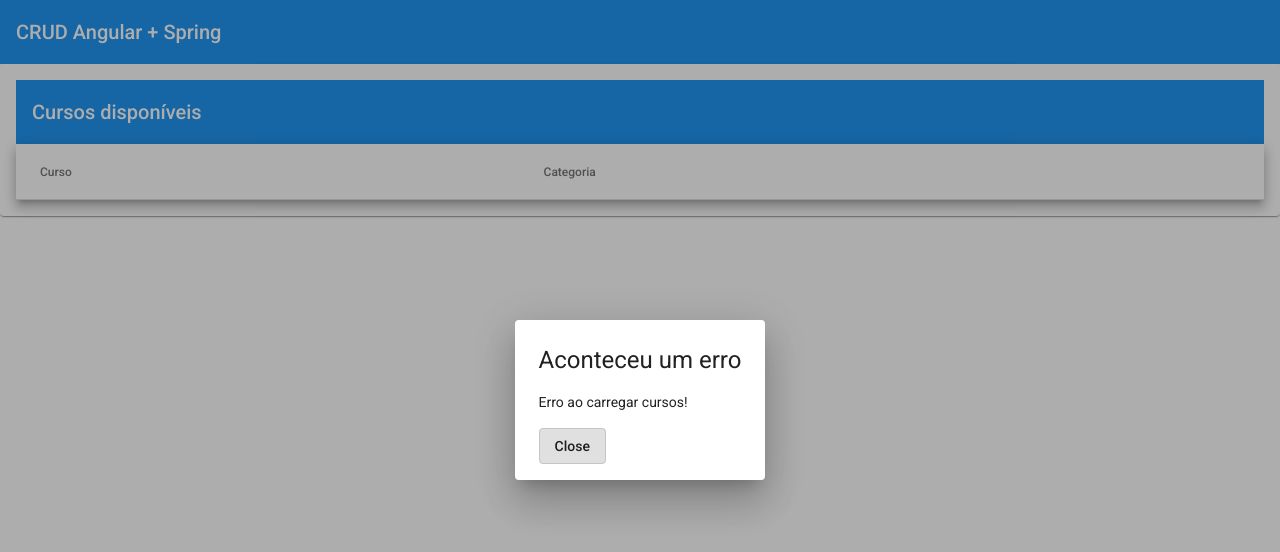
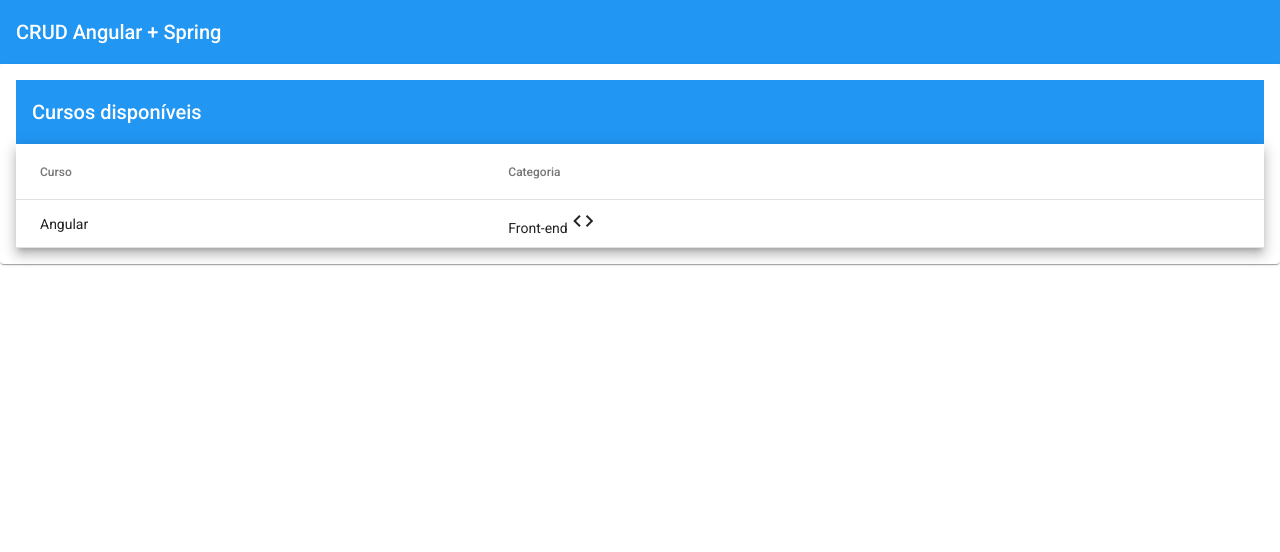
Before and after one commit to Joao-Augusto-Oliveira/crudangular, an Angular app: page /courses in a window 1280 px wide. Shown: the top 552 px of the page. Built offline with nearby package versions, Linux system fonts and the light colour scheme; no server answers.

Commit message:
Aula 12: Lista de Cursos: Pipe para mostrar ícone

```diff
--- a/src/app/courses/courses/courses.component.html
+++ b/src/app/courses/courses/courses.component.html
@@ -12,7 +12,9 @@
     <!-- Category Column -->
     <ng-container matColumnDef="category">
       <th mat-header-cell *matHeaderCellDef> Categoria </th>
-      <td mat-cell *matCellDef="let course"> {{ course.category }} </td>
+      <td mat-cell *matCellDef="let course"> {{ course.category }}
+        <mat-icon aria-hidden="false" aria-label="Categoria do Curso">{{ course.category | category }}</mat-icon>
+      </td>
     </ng-container>
 
     <tr mat-header-row *matHeaderRowDef="displayedColumns"></tr>
--- a/src/app/courses/services/courses.service.ts
+++ b/src/app/courses/services/courses.service.ts
@@ -7,7 +7,7 @@
   providedIn: 'root',
 })
 export class CoursesService {
-  private readonly API = '/assets/acourses.json';
+  private readonly API = '/assets/courses.json';
   constructor(private httpClient: HttpClient) {}
 
   listAll() {
--- a/src/app/shared/app-material/app-material.module.ts
+++ b/src/app/shared/app-material/app-material.module.ts
@@ -2,6 +2,7 @@
 import { MatButtonModule } from '@angular/material/button';
 import { MatCardModule } from '@angular/material/card';
 import { MatDialogModule } from '@angular/material/dialog';
+import { MatIconModule } from '@angular/material/icon';
 import { MatProgressSpinnerModule } from '@angular/material/progress-spinner';
 import { MatTableModule } from '@angular/material/table';
 import { MatToolbarModule } from '@angular/material/toolbar';
@@ -13,7 +14,8 @@
     MatToolbarModule,
     MatProgressSpinnerModule,
     MatDialogModule,
-    MatButtonModule
+    MatButtonModule,
+    MatIconModule
   ],
 })
 export class AppMaterialModule {}
--- /dev/null
+++ b/src/app/shared/pipes/category.pipe.ts
@@ -0,0 +1,16 @@
+import { Pipe, PipeTransform } from '@angular/core';
+
+@Pipe({
+  name: 'category'
+})
+export class CategoryPipe implements PipeTransform {
+
+  transform(value: string): string {
+    switch (value) {
+      case 'front-end': return 'code';
+      case 'back-end': return 'computer';
+    }
+    return 'code';
+  }
+
+}
--- a/src/app/shared/shared.module.ts
+++ b/src/app/shared/shared.module.ts
@@ -2,16 +2,18 @@
 import { NgModule } from '@angular/core';
 import { AppMaterialModule } from './app-material/app-material.module';
 import { ErrorDialogComponent } from './components/error-dialog/error-dialog.component';
+import { CategoryPipe } from './pipes/category.pipe';
 
 @NgModule({
   declarations: [
-    ErrorDialogComponent
+    ErrorDialogComponent,
+    CategoryPipe
   ],
   imports: [
     CommonModule,
     AppMaterialModule,
 
   ],
-  exports: [ErrorDialogComponent]
+  exports: [ErrorDialogComponent, CategoryPipe]
 })
 export class SharedModule { }
```
Also changed, not shown: 2 other files (tests, documents, lock files or other folders).
